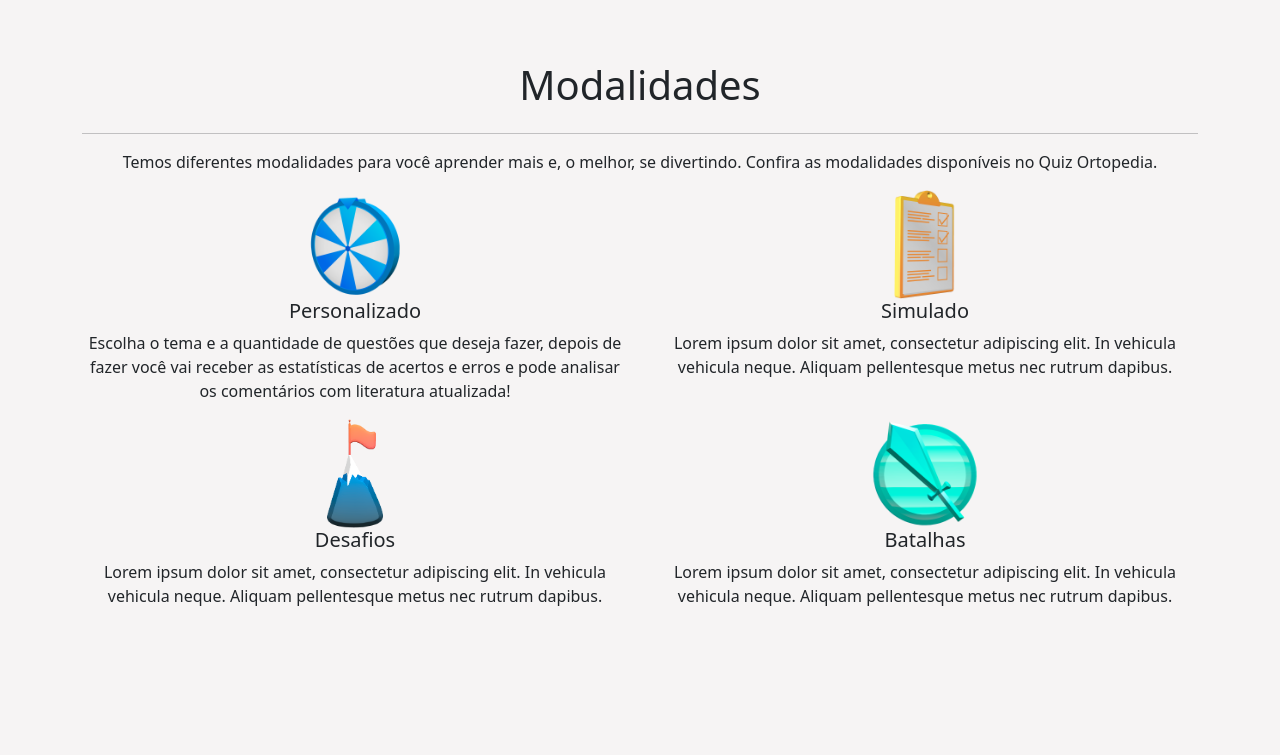
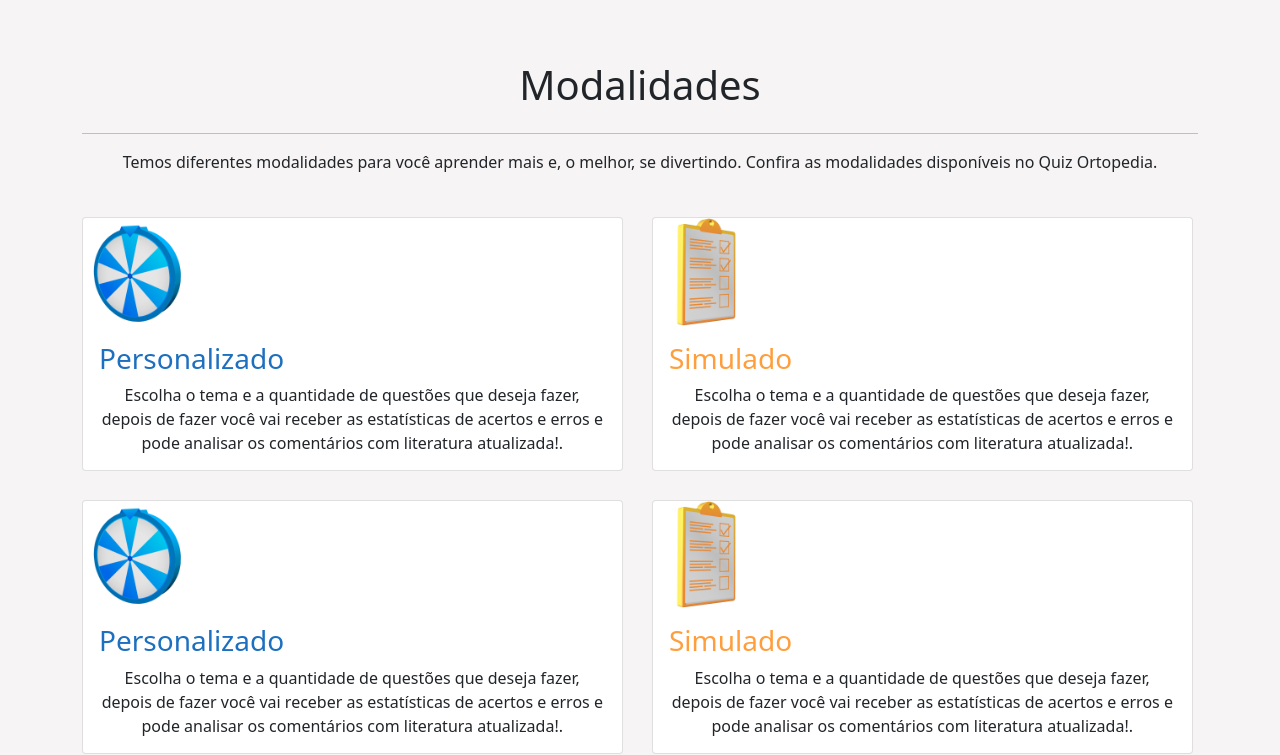
Before and after one commit to tseletronica/quizortopedia.github.io, a PHP site: page / in a window 1280 px wide. Shown: the part 1284-2039 px from the top of the page. Before the commit the page ends 1890 px from the top, so only its background shows below. Run offline with PHP 8.4, Linux system fonts and the light colour scheme.

Commit message:
feat: adicionado os cards

```diff
--- a/css/custom.css
+++ b/css/custom.css
@@ -59,3 +59,15 @@
         #box {
             background-color: blue;
         }
+
+        #cardTitle {
+            text-align: left;
+        }
+
+        #cardModalidade {
+            margin-top: 5%;
+            margin-left: 0%;
+            margin-right: 0%;
+            width: 99%;
+            height: 90%
+        }
--- a/index.html
+++ b/index.html
@@ -125,8 +125,8 @@
     <!--slider-->
 
 
-    <div id="modalidades">
-        <div class="container">
+
+    <div class="container" id="modalidades">
         <div class="row"></div>
         <h1> Modalidades</h1>
         <div class="row"></div>
@@ -135,26 +135,45 @@
         <p> Temos diferentes modalidades para você aprender mais e, o melhor, se divertindo. Confira as modalidades disponíveis no Quiz Ortopedia.</p>
         <div class="row">
             <div class="col">
-                    <img src="img/img_personalizado.png" class="img-fluid" alt=" " id="imgModalidades">
-                    <h5> Personalizado </h5>
-                    <p>Escolha o tema e a quantidade de questões que deseja fazer, depois de fazer você vai receber as estatísticas de acertos e erros e pode analisar os comentários com literatura atualizada!</p>
+                <div class="card" id="cardModalidade">
+                    <img class="card-img-top" src="img/img_personalizado.png" alt="Card image cap" id="imgModalidades">
+                    <div class="card-body">
+                        <h3 class="card-title" style="color:#1D6FBF" id="cardTitle"> Personalizado </h3>
+                        <p class="card-text">Escolha o tema e a quantidade de questões que deseja fazer, depois de fazer você vai receber as estatísticas de acertos e erros e pode analisar os comentários com literatura atualizada!.</p>
+
+                    </div>
+                </div>
             </div>
             <div class="col ">
-                    <img src="img/img_simulado.png" class="img-fluid" alt="" id="imgModalidades">
-                    <h5> Simulado </h5>
-                    <p>Lorem ipsum dolor sit amet, consectetur adipiscing elit. In vehicula vehicula neque. Aliquam pellentesque metus nec rutrum dapibus.</p>
+                <div class="card" id="cardModalidade">
+                    <img class="card-img-top" src="img/img_simulado.png" alt="Card image cap" id="imgModalidades">
+                    <div class="card-body">
+                        <h3 class="card-title" style="color:#FF9E3C;" id="cardTitle">Simulado</h3>
+                        <p class="card-text">Escolha o tema e a quantidade de questões que deseja fazer, depois de fazer você vai receber as estatísticas de acertos e erros e pode analisar os comentários com literatura atualizada!.</p>
+
                     </div>
                 </div>
-            <div class="row ">
-                <div class="col ">
-                    <img src="img/img_desafio.png" class=" img-fluid " alt=" " id="imgModalidades">
-                    <h5> Desafios </h5>
-                    <p>Lorem ipsum dolor sit amet, consectetur adipiscing elit. In vehicula vehicula neque. Aliquam pellentesque metus nec rutrum dapibus.</p>
+            </div>
+        </div>
+        <div class="row">
+            <div class="col">
+                <div class="card" id="cardModalidade">
+                    <img class="card-img-top" src="img/img_personalizado.png" alt="Card image cap" id="imgModalidades">
+                    <div class="card-body">
+                        <h3 class="card-title" style="color:#1D6FBF" id="cardTitle"> Personalizado </h3>
+                        <p class="card-text">Escolha o tema e a quantidade de questões que deseja fazer, depois de fazer você vai receber as estatísticas de acertos e erros e pode analisar os comentários com literatura atualizada!.</p>
+
+                    </div>
+                </div>
             </div>
             <div class="col ">
-                    <img src="img/img_batalhas.png" class=" img-fluid " alt=" " id="imgModalidades">
-                    <h5> Batalhas </h5>
-                    <p>Lorem ipsum dolor sit amet, consectetur adipiscing elit. In vehicula vehicula neque. Aliquam pellentesque metus nec rutrum dapibus.</p>
+                <div class="card" id="cardModalidade">
+                    <img class="card-img-top" src="img/img_simulado.png" alt="Card image cap" id="imgModalidades">
+                    <div class="card-body">
+                        <h3 class="card-title" style="color:#FF9E3C;" id="cardTitle">Simulado</h3>
+                        <p class="card-text">Escolha o tema e a quantidade de questões que deseja fazer, depois de fazer você vai receber as estatísticas de acertos e erros e pode analisar os comentários com literatura atualizada!.</p>
+
+                    </div>
                 </div>
             </div>
         </div>
@@ -165,3 +184,5 @@
 </body>
 
 </html>
+
+</html>
```
Lines whose indentation alone changed are shown as unchanged.
